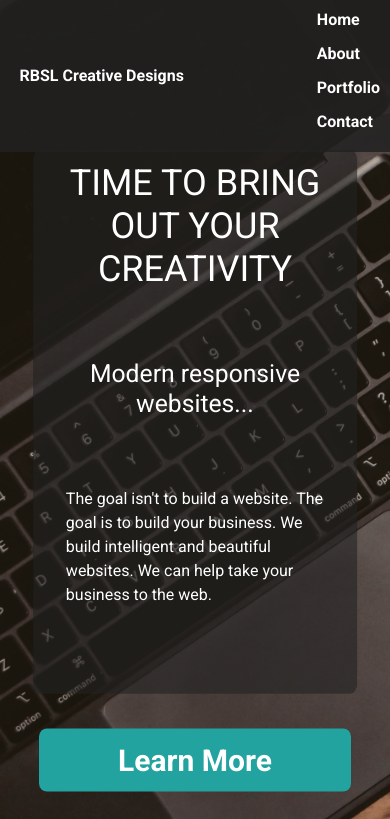
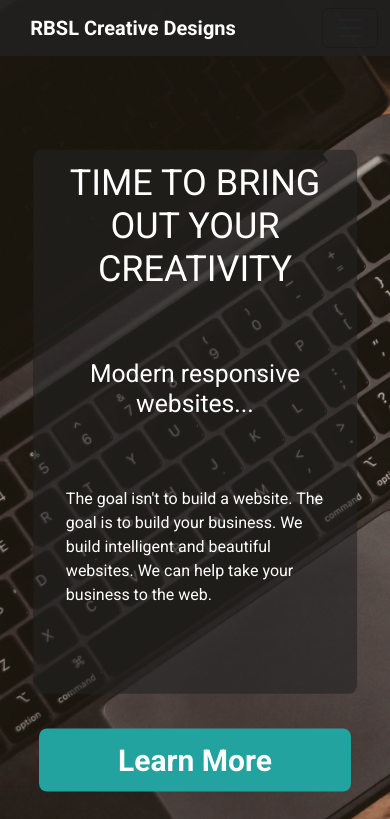
Before and after one commit to rodprogramdev/rbsl-creative-design-mockup, a plain HTML site: page index.html in a window 390 px wide. Shown: the top 819 px of the page. Drawn offline with nearby package versions, Linux system fonts and the light colour scheme.

Commit message:
make burger toggle work in mobile version - WIP

```diff
--- a/css/styles.css
+++ b/css/styles.css
@@ -30,6 +30,7 @@ nav {
 .hero__brand {
   font-weight: 700;
   padding-left: 5%;
+  color: #fff;
 }
 
 ul {
@@ -329,7 +330,7 @@ span {
   align-items: center;
   justify-content: space-between;
   color: #fff;
-  margin: 5% 0 0 0; /*we added this just to solve the issue of the anchor tag not working */
+  margin: 10% 0 0 0; /*we added this just to solve the issue of the anchor tag not working */
   font-weight: 700;
 }
 
--- a/index.html
+++ b/index.html
@@ -1,31 +1,76 @@
 <!DOCTYPE html>
 <html lang="en">
+
 <head>
   <meta charset="UTF-8" />
   <meta http-equiv="X-UA-Compatible" content="IE=edge" />
   <meta name="viewport" content="width=device-width, initial-scale=1.0" />
   <title>RBSL Creative Design</title>
-    <link href="https://cdn.jsdelivr.net/npm/bootstrap@5.3.0-alpha1/dist/css/bootstrap.min.css" rel="stylesheet" integrity="sha384-GLhlTQ8iRABdZLl6O3oVMWSktQOp6b7In1Zl3/Jr59b6EGGoI1aFkw7cmDA6j6gD" crossorigin="anonymous">
+  <link href="https://cdn.jsdelivr.net/npm/bootstrap@5.3.0-alpha1/dist/css/bootstrap.min.css" rel="stylesheet"
+    integrity="sha384-GLhlTQ8iRABdZLl6O3oVMWSktQOp6b7In1Zl3/Jr59b6EGGoI1aFkw7cmDA6j6gD" crossorigin="anonymous">
   <link rel="preconnect" href="https://fonts.googleapis.com" />
   <link rel="preconnect" href="https://fonts.gstatic.com" crossorigin />
-    <link
-      href="https://fonts.googleapis.com/css2?family=Roboto:wght@400;700&display=swap"
-      rel="stylesheet"
-    />
+  <link href="https://fonts.googleapis.com/css2?family=Roboto:wght@400;700&display=swap" rel="stylesheet" />
   <link rel="stylesheet" href="css/styles.css" />
 </head>
 
 <body>
+  <!-- <nav class="navbar navbar-expand-lg bg-body-tertiary">
+      <div class="container-fluid">
+        <a class="navbar-brand" href="#">Navbar</a>
+        <button class="navbar-toggler" type="button" data-bs-toggle="collapse" data-bs-target="#navbarSupportedContent" aria-controls="navbarSupportedContent" aria-expanded="false" aria-label="Toggle navigation">
+          <span class="navbar-toggler-icon"></span>
+        </button>
+        <div class="collapse navbar-collapse" id="navbarSupportedContent">
+          <ul class="navbar-nav me-auto mb-2 mb-lg-0">
+            <li class="nav-item">
+              <a class="nav-link active" aria-current="page" href="#">Home</a>
+            </li>
+            <li class="nav-item">
+              <a class="nav-link" href="#">Link</a>
+            </li>
+            <li class="nav-item dropdown">
+              <a class="nav-link dropdown-toggle" href="#" role="button" data-bs-toggle="dropdown" aria-expanded="false">
+                Dropdown
+              </a>
+              <ul class="dropdown-menu">
+                <li><a class="dropdown-item" href="#">Action</a></li>
+                <li><a class="dropdown-item" href="#">Another action</a></li>
+                <li><hr class="dropdown-divider"></li>
+                <li><a class="dropdown-item" href="#">Something else here</a></li>
+              </ul>
+            </li>
+            <li class="nav-item">
+              <a class="nav-link disabled">Disabled</a>
+            </li>
+          </ul>
+          <form class="d-flex" role="search">
+            <input class="form-control me-2" type="search" placeholder="Search" aria-label="Search">
+            <button class="btn btn-outline-success" type="submit">Search</button>
+          </form>
+        </div>
+      </div>
+    </nav> -->
   <section>
     <div class="hero__section" id="home">
+
         <nav class="navbar navbar-expand-lg ">
-          <div class="hero__brand">RBSL Creative Designs</div>
+          <div class="container-fluid">
+          <a class="hero__brand navbar-brand" href="#">RBSL Creative Designs</a>
+          <button class="navbar-toggler" type="button" data-bs-toggle="collapse"
+            data-bs-target="#navbarSupportedContent" aria-controls="navbarSupportedContent" aria-expanded="false"
+            aria-label="Toggle navigation">
+            <span class="navbar-toggler-icon"></span>
+          </button>
+          <div class="collapse navbar-collapse" id="navbarSupportedContent">
             <ul class="navbar-nav ms-auto">
               <li><a href="#home">Home</a></li>
               <li><a href="#about">About</a></li>
               <li><a href="#portfolio">Portfolio</a></li>
               <li><a href="#contact">Contact</a></li>
             </ul>
+          </div>
+      </div>
       </nav>
       <div class="hero__wrapper">
         <a href="" class="hero__btn--1">Learn More</a>
@@ -40,6 +85,7 @@
           </p>
         </div>
       </div>
+
     </div>
   </section>
   <section>
@@ -57,10 +103,7 @@
         </p>
       </div>
       <div class="section2__img">
-          <img
-            src="images/pexels-fauxels-3184418.jpg"
-            alt="Team word img from pexel-fauxels"
-          />
+        <img src="images/pexels-fauxels-3184418.jpg" alt="Team word img from pexel-fauxels" />
       </div>
     </div>
   </section>
@@ -69,33 +112,21 @@
       <div class="section3__div--1">
         <h2 class="section3__heading--2">MEET OUR TEAM</h2>
         <div class="section3__content">
-            <img
-              class="section3__content--img1"
-              src="images/Rl-Edited.jpg"
-              alt="team-lead"
-            />
+          <img class="section3__content--img1" src="images/Rl-Edited.jpg" alt="team-lead" />
           <p>
             <span class="section3__span--inline">Rodrigo Lopez</span>
             <span>Full-stack web developer / game developer</span>
           </p>
         </div>
         <div class="section3__content">
-            <img
-              class="section3__content--img2"
-              src="images/pexels-jopwell-2422287.jpg"
-              alt="graphic designer"
-            />
+          <img class="section3__content--img2" src="images/pexels-jopwell-2422287.jpg" alt="graphic designer" />
           <p>
             <span class="section3__span--inline">Michelle Santos</span>
             <span>UI / UX team lead</span>
           </p>
         </div>
         <div class="section3__content">
-            <img
-              class="section3__content--img3"
-              src="images/pexels-juan-mendez-1536619.jpg"
-              alt="photographer"
-            />
+          <img class="section3__content--img3" src="images/pexels-juan-mendez-1536619.jpg" alt="photographer" />
           <p>
             <span class="section3__span--inline">Ana Diaz</span>
             <span>Content writer / Photographer</span>
@@ -120,25 +151,13 @@
     <div class="section4" id="portfolio">
       <div class="section4__imgContainer">
         <div class="section4__img--1">
-            <img
-              class="section4--img"
-              src="images/pexels-tranmautritam-948050.jpg"
-              alt="portfolio 1"
-            />
+          <img class="section4--img" src="images/pexels-tranmautritam-948050.jpg" alt="portfolio 1" />
         </div>
         <div class="section4__img--2">
-            <img
-              class="section4--img"
-              src="images/pexels-fauxels-3183197.jpg"
-              alt="portfolio 2"
-            />
+          <img class="section4--img" src="images/pexels-fauxels-3183197.jpg" alt="portfolio 2" />
         </div>
         <div class="section4__img--3">
-            <img
-              class="section4--img"
-              src="images/pexels-designecologist-1779487.jpg"
-              alt="portfolio 3"
-            />
+          <img class="section4--img" src="images/pexels-designecologist-1779487.jpg" alt="portfolio 3" />
         </div>
         <!--  <img class="section4--img" src="images/pexels-tranmautritam-948050.jpg" alt="portfolio 1">
             <img class="section4--img" src="images/pexels-fauxels-3183197.jpg" alt="portfolio 2">
@@ -161,6 +180,9 @@
     </div>
   </footer>
 
-    <script src="https://cdn.jsdelivr.net/npm/bootstrap@5.3.0-alpha1/dist/js/bootstrap.bundle.min.js" integrity="sha384-w76AqPfDkMBDXo30jS1Sgez6pr3x5MlQ1ZAGC+nuZB+EYdgRZgiwxhTBTkF7CXvN" crossorigin="anonymous"></script>
+  <script src="https://cdn.jsdelivr.net/npm/bootstrap@5.3.0-alpha1/dist/js/bootstrap.bundle.min.js"
+    integrity="sha384-w76AqPfDkMBDXo30jS1Sgez6pr3x5MlQ1ZAGC+nuZB+EYdgRZgiwxhTBTkF7CXvN"
+    crossorigin="anonymous"></script>
 </body>
+
 </html>
```
Lines whose indentation alone changed are shown as unchanged.
